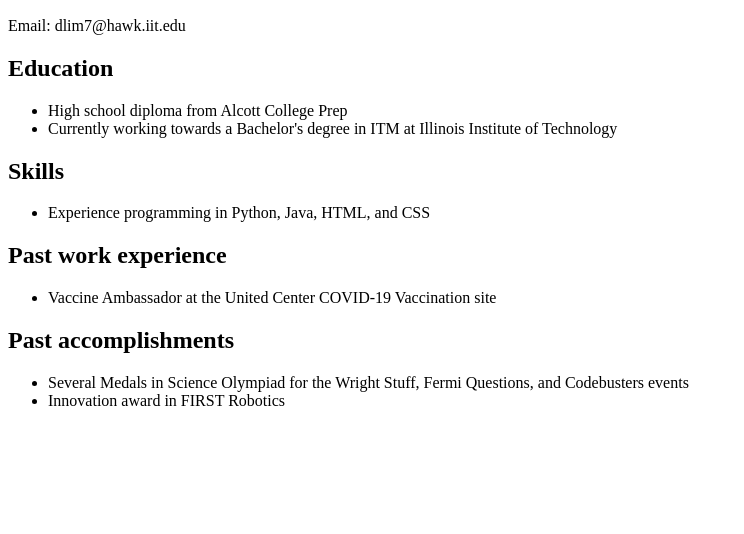
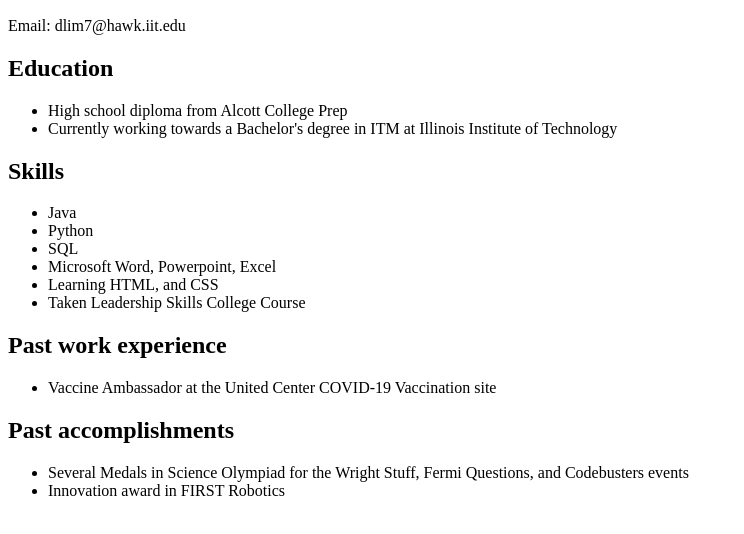
Before and after one commit to daniellimiit/Project1, a plain HTML site: page resume.html in a window 1280 px wide. Shown: the part 180-714 px from the top of the page, without its empty margins (0-744 px from the left). Drawn offline with Linux system fonts and the light colour scheme.

Commit message:
Add more content

```diff
--- a/resume.html
+++ b/resume.html
@@ -20,7 +20,12 @@
 		</ul>
 		<h2>Skills</h2>
 			<ul>
-				<li>Experience programming in Python, Java, HTML, and CSS</li>
+				<li>Java</li>
+				<li>Python</li>
+				<li>SQL</li>
+				<li>Microsoft Word, Powerpoint, Excel</li>
+				<li>Learning HTML, and CSS</li>
+				<li>Taken Leadership Skills College Course</li>
 			</ul>
 		<h2>Past work experience</h2>
 			<ul>
```
Also changed, not shown: birds.html (+9 -4 lines), index.html (+1 -1 lines).
